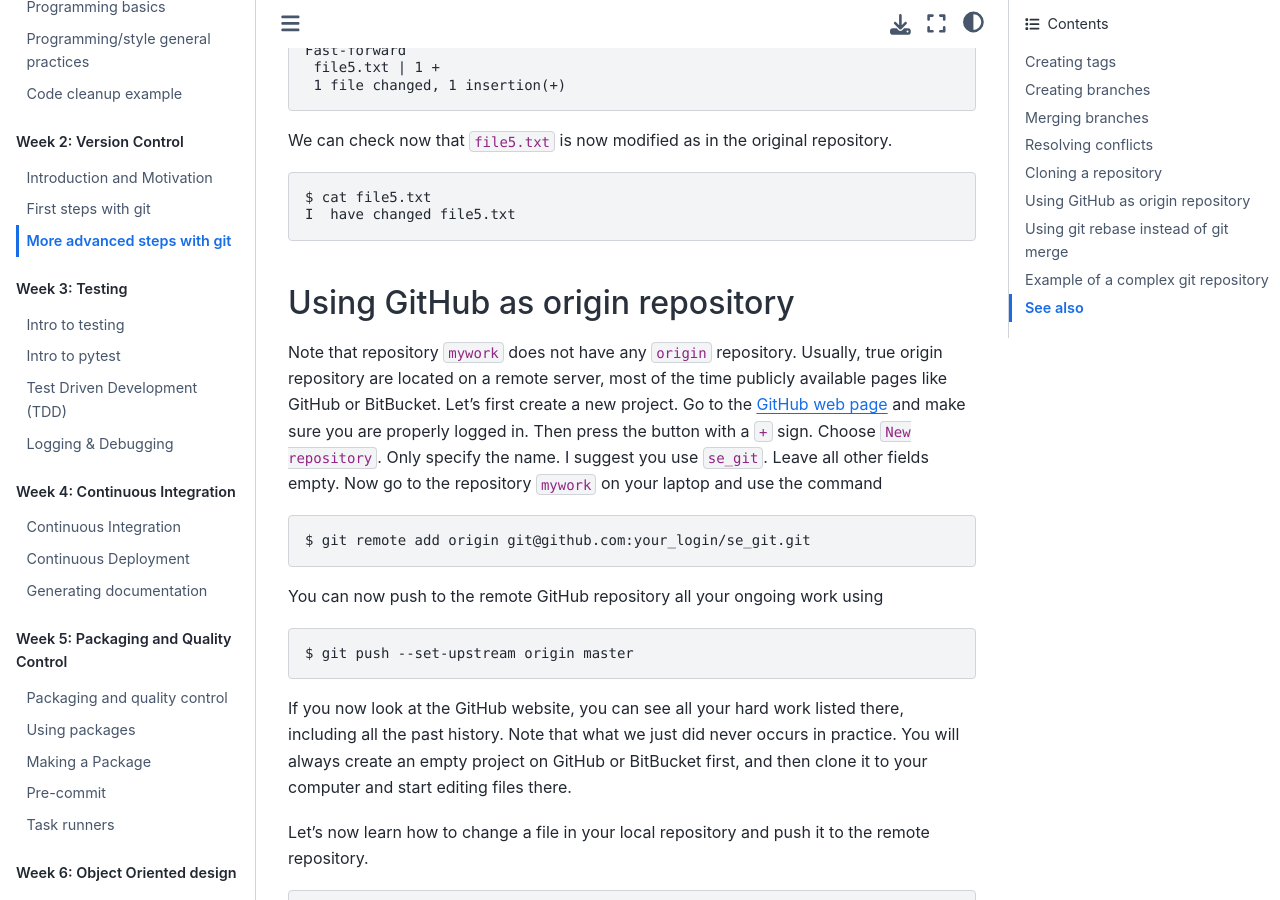
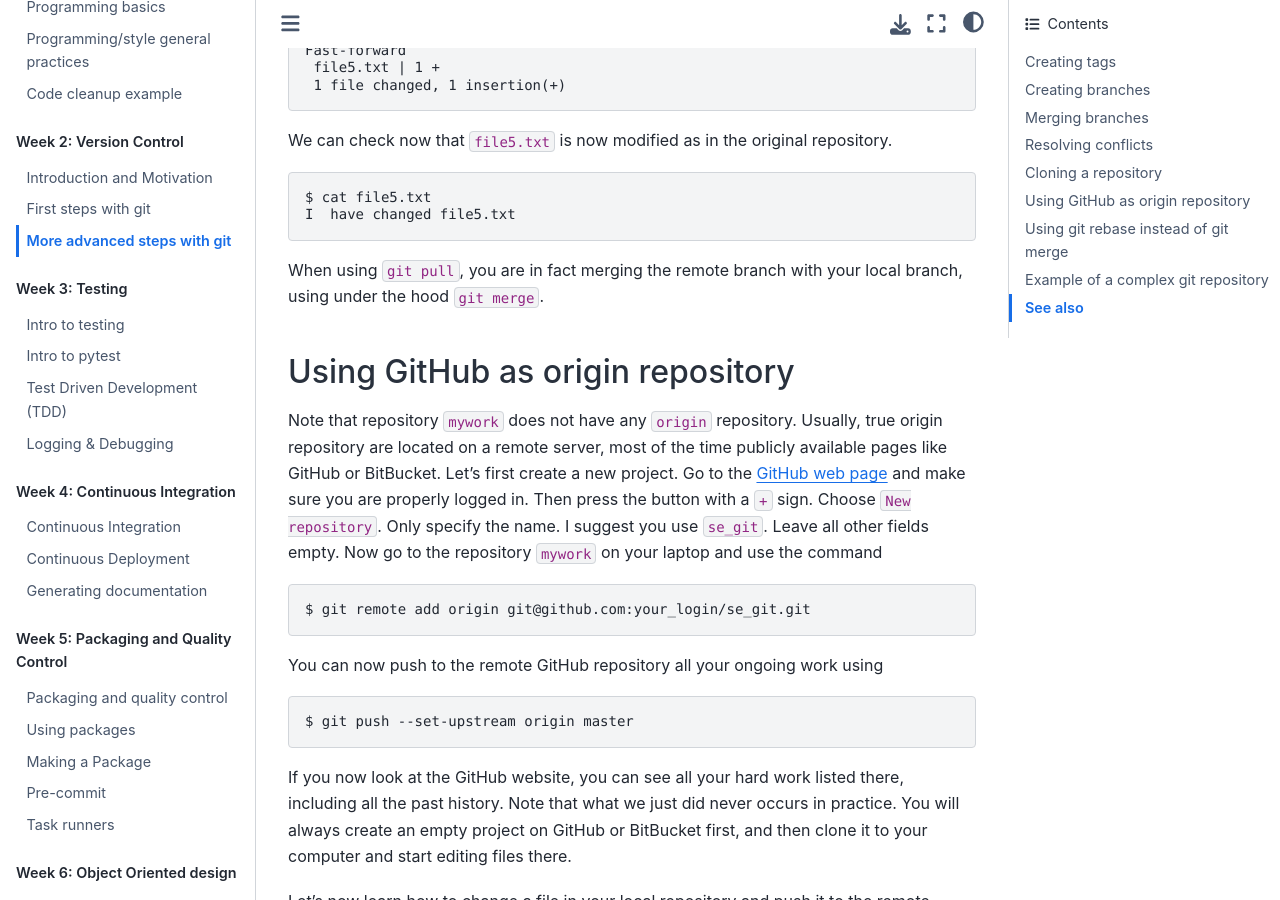
Before and after one commit to se-for-sci/se-for-sci.github.io, a Jupyter Book: the page built from content/week02/advanced_steps.md, in a window 1280 px wide and 900 px high, scrolled down 9545 px. Built offline with Jupyter Book 1.0.4 settings and Sphinx 7.4.7 and the Sphinx Book theme 1.1.4, drawn with Linux system fonts in a browser that asks for light colours.

````diff
--- a/content/week02/advanced_steps.md
+++ b/content/week02/advanced_steps.md
@@ -507,6 +507,8 @@
 I  have changed file5.txt
 ```
 
+When using `git pull`, you are in fact merging the remote branch with your local branch, using under the hood `git merge`.
+
 ## Using GitHub as origin repository
 
 Note that repository `mywork` does not have any `origin` repository. Usually,
````
